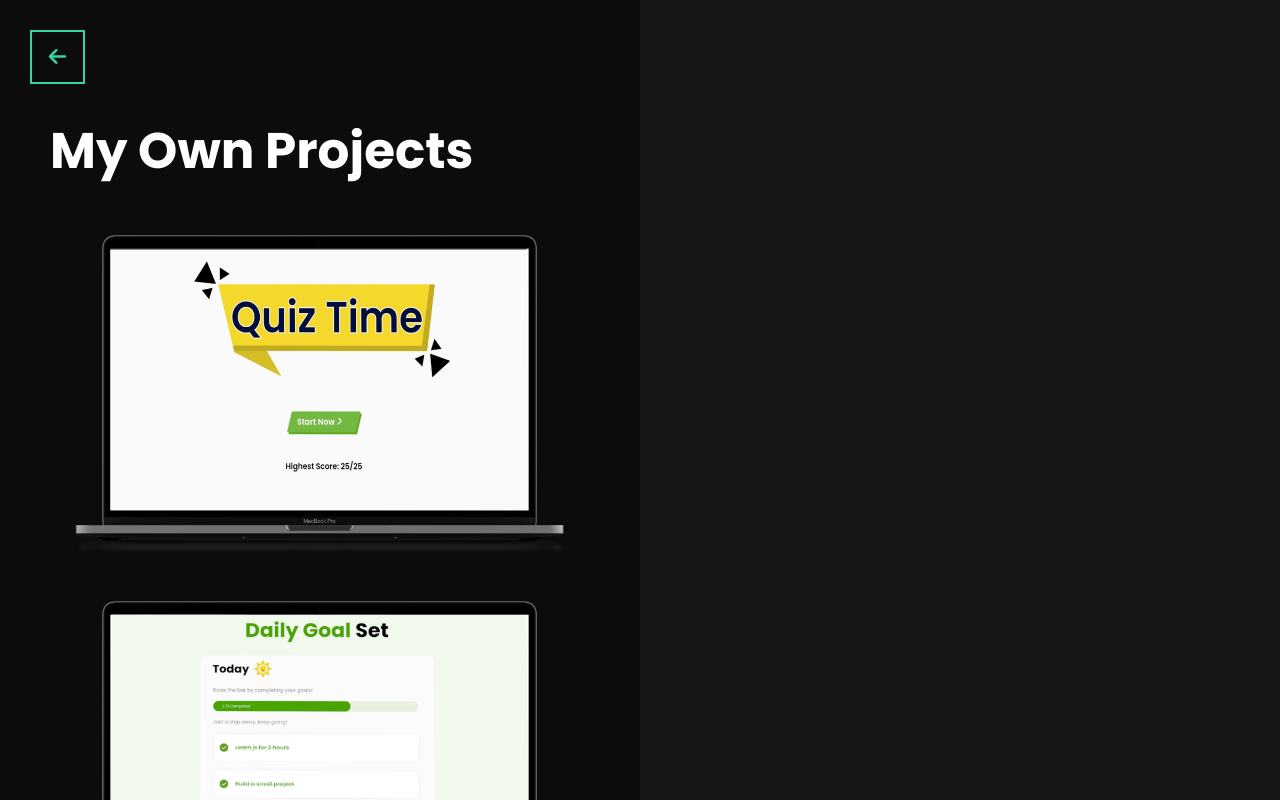
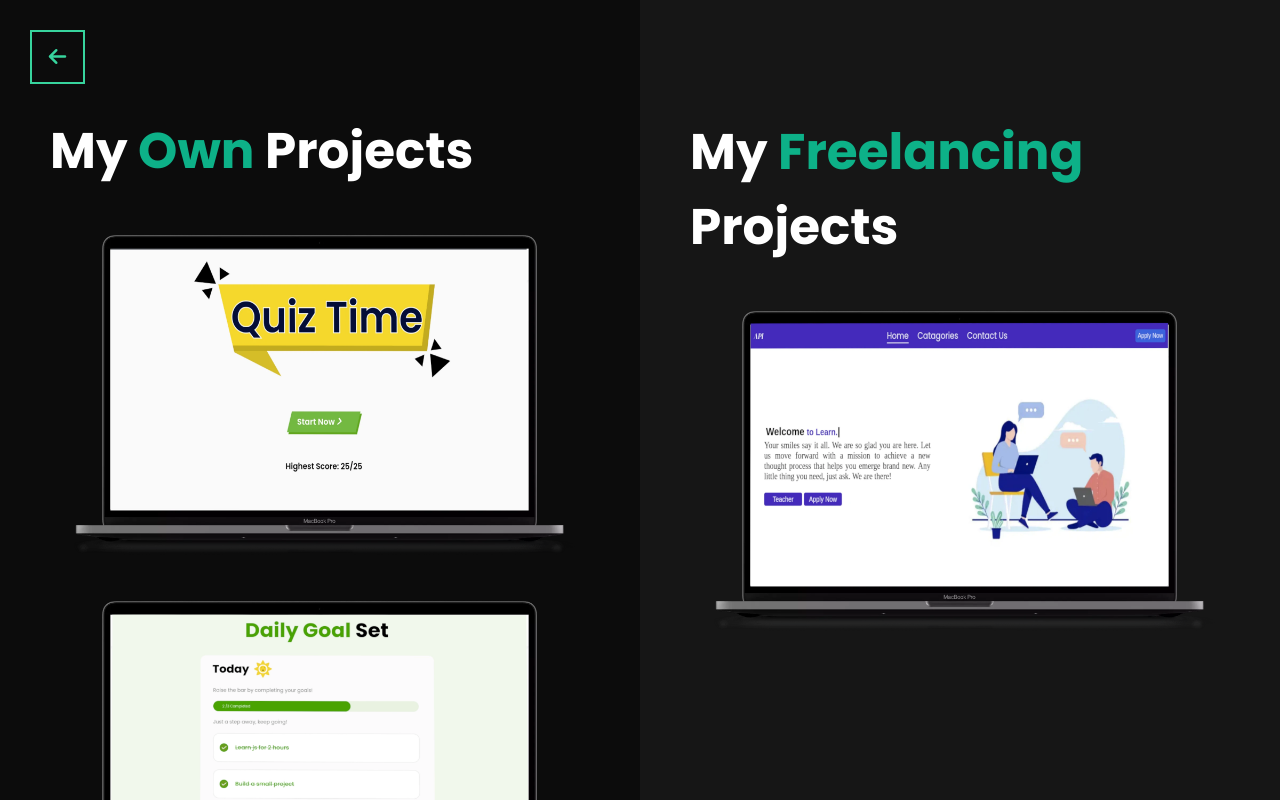
Before and after one commit to subratamondal1029/portfolio, a website built with Parcel: page src/index.html in a window 1280 px wide. Built offline with nearby package versions, Linux system fonts and the light colour scheme.

Commit message:
project styling complete

```diff
--- a/src/index.html
+++ b/src/index.html
@@ -14,17 +14,25 @@
                 <i class="fa-solid fa-arrow-left"></i>
             </button>
 
-            <h1>My Own Projects</h1>
+            <h1>My <mark>Own</mark> Projects</h1>
 
             <div id="ownProjects">
                 <div class="project">
-                    <img src="images/projectImages/ownProject/quizAppText.webp" alt="Quiz App Text">
-                    <img src="images/projectImages/ownProject/quizApp.webp" alt="Quiz App">
+                    <img src="images/projectImages/ownProject/quizApp.webp" alt="Quiz App" class="projectImage">
+                    <img src="images/projectImages/ownProject/quizAppText.webp" alt="Quiz App Text" class="projectImageText">
 
                 </div>
                 <div class="project">
-                    <img src="images/projectImages/ownProject/dailyGoalsetText.webp" alt="Daily Goal Set text">
-                    <img src="images/projectImages/ownProject/dailyGoalSet.webp" alt="Daily Goal Set">
+                    <img src="images/projectImages/ownProject/dailyGoalSet.webp" alt="Daily Goal Set" class="projectImage">
+                    <img src="images/projectImages/ownProject/dailyGoalsetText.webp" alt="Daily Goal Set text" class="projectImageText">
+                </div>
+                <div class="project">
+                    <img src="images/projectImages/ownProject/musicPlayer.webp" alt="Music Palyer" class="projectImage">
+                    <img src="images/projectImages/ownProject/musicPlayerText.webp" alt="Music Palyer text" class="projectImageText">
+                </div>
+                <div class="project">
+                    <img src="images/projectImages/ownProject/joblist.webp" alt="Job List" class="projectImage">
+                    <img src="images/projectImages/ownProject/JobListText.webp" alt="Job List text" class="projectImageText">
                 </div>
             </div>
         </section>
@@ -113,8 +121,19 @@
 
             </div>
         </section>
+
         <section class="content work">
 
+            <h1>My <mark>Freelancing</mark> Projects</h1>
+
+            <div id="freelancingProject">
+                <div class="project">
+                    <img src="images/projectImages/clientProject/apiApply.webp" alt="Api Project" class="projectImage">
+                    <img src="images/projectImages/clientProject/apiApplyText.webp" alt="Api Project Text" class="projectImageText">
+
+                </div>
+
+            </div>
         </section>
     </div>
 
--- a/src/script.js
+++ b/src/script.js
@@ -16,9 +16,6 @@ const typed = new Typed("#autotext", {
   showCursor: true,
 });
 
-// show project text
-
-
 
 
 // scripting for switch content
--- a/src/style.css
+++ b/src/style.css
@@ -404,12 +404,12 @@ input[type=number] {
 
 /* work section styling start here  */
 
-#leftContainer .work h1{
+ .work h1{
  margin-left: 5rem;
- margin-top: 3rem;
+ padding-top: 3rem;
  font-size: 5rem;
 }
-#leftContainer .work #ownProjects{
+ .work > div{
  margin-top: 3rem;
  display: flex;
  flex-direction: column;
@@ -419,38 +419,35 @@ input[type=number] {
  width: 100%;
 }
 
-#ownProjects .project{
+ .project{
   width: 100%;
   position: relative;
   text-align: center;
   overflow: hidden;
 }
 
-#ownProjects .project img{
+ .project img{
   width: 80%;
 }
 
-#ownProjects .project img:nth-child(1){
+.project .projectImageText{
   position: absolute;
-  top: 0;
-  left: 100%;
+  left: 10.1%;
+  top: -100%;
   transition: all .5s ease-in-out;
 }
 
-#ownProjects .project:nth-child(even) img:nth-child(1){
-  left: 100%;
-}
-#ownProjects .project:nth-child(odd) img:nth-child(1){
-  left: -100%;
+
+.project:hover .projectImageText{
+  top: 0;
 }
 
-#ownProjects .project:hover  img:nth-child(1){
-  left: 10.1%;
-}
 
 #rightContainer .work{
   background-color: var(--bgcolor);
+  padding-top: 8.5rem;
 }
+
 
 
 /* making animation for switch content */
```
Also changed, not shown: src/images/projectImages/clientProject/apiApply.webp (added), src/images/projectImages/clientProject/apiApplyText.webp (added), src/images/projectImages/ownProject/JobListText.webp (added), src/images/projectImages/ownProject/joblist.webp (added), src/images/projectImages/ownProject/musicPlayer.webp (added), src/images/projectImages/ownProject/musicPlayerText.webp (added).
